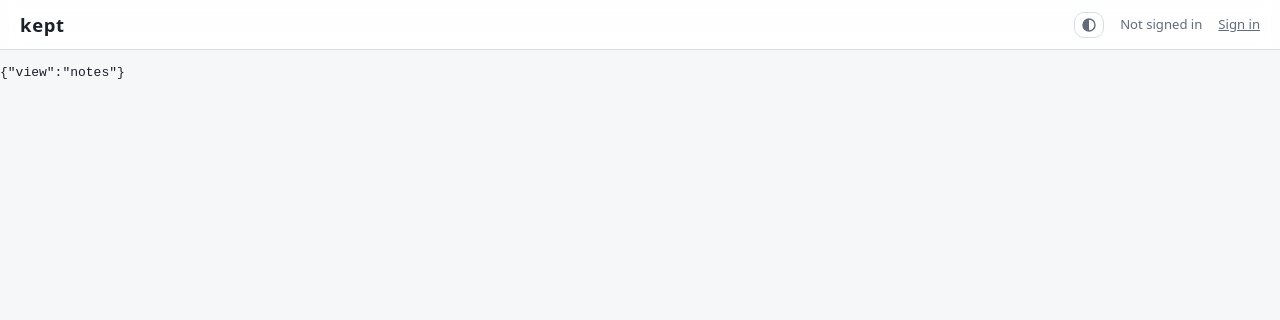
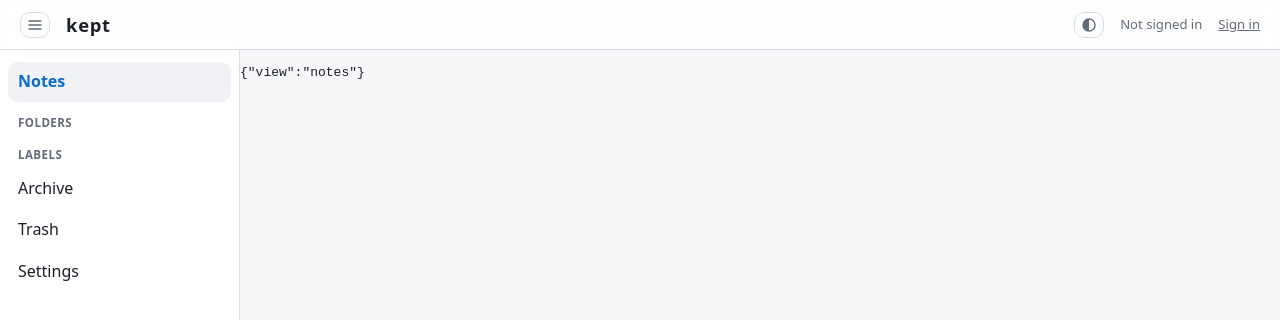
Before and after one commit to yuias/kept, a Svelte app: page / in a window 1280 px wide. Shown: the top 320 px of the page. Built offline with nearby package versions, Linux system fonts and the light colour scheme; no server answers.

Commit message:
feat(client): add collapsible sidebar with main navigation

```diff
--- a/src/client/App.svelte
+++ b/src/client/App.svelte
@@ -1,5 +1,6 @@
 <script lang="ts">
   import TopBar from './components/TopBar.svelte'
+  import Sidebar from './components/Sidebar.svelte'
   import NotesView from './routes/NotesView.svelte'
   import { messages } from './lib/i18n.svelte'
   import { currentRoute } from './lib/router.svelte'
@@ -12,6 +13,8 @@
 
 <div class="app">
   <TopBar />
+  <div class="layout">
+    <Sidebar />
     <main>
       {#if query}
         <NotesView {query} />
@@ -22,3 +25,4 @@
       {/if}
     </main>
   </div>
+</div>
--- a/src/client/app.css
+++ b/src/client/app.css
@@ -65,6 +65,19 @@ a {
   border-bottom: 1px solid var(--border);
 }
 
+.top-bar .hamburger {
+  padding: 4px 6px;
+  color: var(--text-muted);
+}
+
+.top-bar .hamburger svg {
+  display: block;
+  fill: none;
+  stroke: currentColor;
+  stroke-width: 1.4;
+  stroke-linecap: round;
+}
+
 .top-bar .brand {
   font-weight: 700;
   font-size: 1.15rem;
@@ -87,9 +100,15 @@ a {
   color: var(--danger);
 }
 
+.layout {
+  flex: 1;
+  display: flex;
+  min-height: 0;
+}
+
 main {
   flex: 1;
-  width: 100%;
+  min-width: 0;
 }
 
 /* ---------- primitives ---------- */
@@ -176,9 +195,40 @@ button:focus-visible,
 .sidebar {
   width: var(--sidebar-width);
   flex-shrink: 0;
+  display: flex;
+  flex-direction: column;
+  gap: 2px;
+  padding: 12px 8px;
   background: var(--surface);
   border-right: 1px solid var(--border);
   overflow-y: auto;
+}
+
+.sidebar-link {
+  display: block;
+  padding: 7px 10px;
+  border-radius: var(--radius);
+  color: var(--text);
+  text-decoration: none;
+}
+
+.sidebar-link:hover {
+  background: var(--surface-muted);
+}
+
+.sidebar-link[aria-current='page'] {
+  background: var(--surface-muted);
+  color: var(--accent);
+  font-weight: 600;
+}
+
+.sidebar-heading {
+  margin: 10px 10px 2px;
+  font-size: 0.72rem;
+  font-weight: 600;
+  letter-spacing: 0.04em;
+  text-transform: uppercase;
+  color: var(--text-muted);
 }
 
 dialog {
--- /dev/null
+++ b/src/client/components/Sidebar.svelte
@@ -0,0 +1,40 @@
+<script lang="ts">
+  import { messages } from '../lib/i18n.svelte'
+  import { currentRoute, link } from '../lib/router.svelte'
+  import { sidebarOpen } from '../lib/sidebar.svelte'
+
+  const m = $derived(messages())
+  const route = $derived(currentRoute())
+</script>
+
+{#if sidebarOpen()}
+  <nav class="sidebar">
+    <a class="sidebar-link" href="/" use:link aria-current={route.name === 'notes' ? 'page' : undefined}>
+      {m.sidebar.notes}
+    </a>
+
+    <h2 class="sidebar-heading">{m.sidebar.folders}</h2>
+
+    <h2 class="sidebar-heading">{m.sidebar.labels}</h2>
+
+    <a
+      class="sidebar-link"
+      href="/archive"
+      use:link
+      aria-current={route.name === 'archive' ? 'page' : undefined}
+    >
+      {m.sidebar.archive}
+    </a>
+    <a class="sidebar-link" href="/trash" use:link aria-current={route.name === 'trash' ? 'page' : undefined}>
+      {m.sidebar.trash}
+    </a>
+    <a
+      class="sidebar-link"
+      href="/settings"
+      use:link
+      aria-current={route.name === 'settings' ? 'page' : undefined}
+    >
+      {m.sidebar.settings}
+    </a>
+  </nav>
+{/if}
--- a/src/client/components/TopBar.svelte
+++ b/src/client/components/TopBar.svelte
@@ -2,6 +2,7 @@
   import { messages } from '../lib/i18n.svelte'
   import { session } from '../lib/session.svelte'
   import ThemeToggle from './ThemeToggle.svelte'
+  import { sidebarOpen, toggleSidebar } from '../lib/sidebar.svelte'
 
   const me = $derived(session())
   const m = $derived(messages())
@@ -16,6 +17,17 @@
 </script>
 
 <header class="top-bar">
+  <button
+    class="hamburger"
+    type="button"
+    aria-label={m.nav.toggleSidebar}
+    aria-expanded={sidebarOpen()}
+    onclick={toggleSidebar}
+  >
+    <svg viewBox="0 0 16 16" width="16" height="16" aria-hidden="true">
+      <path d="M2 4h12M2 8h12M2 12h12" />
+    </svg>
+  </button>
   <span class="brand">kept</span>
   <div class="top-bar-slot"></div>
   <ThemeToggle />
--- /dev/null
+++ b/src/client/lib/sidebar.svelte.ts
@@ -0,0 +1,27 @@
+const STORAGE_KEY = 'kept.sidebar'
+
+function readStoredOpen(): boolean {
+  try {
+    const stored = localStorage.getItem(STORAGE_KEY)
+    return stored === null ? true : stored === '1'
+  } catch {
+    // Private browsing modes can throw on access; default to open.
+    return true
+  }
+}
+
+const state = $state<{ open: boolean }>({ open: readStoredOpen() })
+
+export function sidebarOpen(): boolean {
+  return state.open
+}
+
+export function toggleSidebar(): void {
+  state.open = !state.open
+
+  try {
+    localStorage.setItem(STORAGE_KEY, state.open ? '1' : '0')
+  } catch {
+    // Persisting is best-effort; the choice still applies to this session.
+  }
+}
--- a/src/client/locales/en.ts
+++ b/src/client/locales/en.ts
@@ -22,6 +22,15 @@ export const en = {
     themeAuto: 'Auto',
     themeLight: 'Light',
     themeDark: 'Dark',
+    toggleSidebar: 'Toggle sidebar',
+  },
+  sidebar: {
+    notes: 'Notes',
+    folders: 'Folders',
+    labels: 'Labels',
+    archive: 'Archive',
+    trash: 'Trash',
+    settings: 'Settings',
   },
   app: {
     settingsComingSoon: 'Settings are coming soon.',
--- a/src/client/locales/ja.ts
+++ b/src/client/locales/ja.ts
@@ -15,6 +15,15 @@ export const ja: Messages = {
     themeAuto: '自動',
     themeLight: 'ライト',
     themeDark: 'ダーク',
+    toggleSidebar: 'サイドバーの切り替え',
+  },
+  sidebar: {
+    notes: 'ノート',
+    folders: 'フォルダ',
+    labels: 'ラベル',
+    archive: 'アーカイブ',
+    trash: 'ゴミ箱',
+    settings: '設定',
   },
   app: {
     settingsComingSoon: '設定機能は近日公開予定です。',
```
Lines whose indentation alone changed are shown as unchanged.
